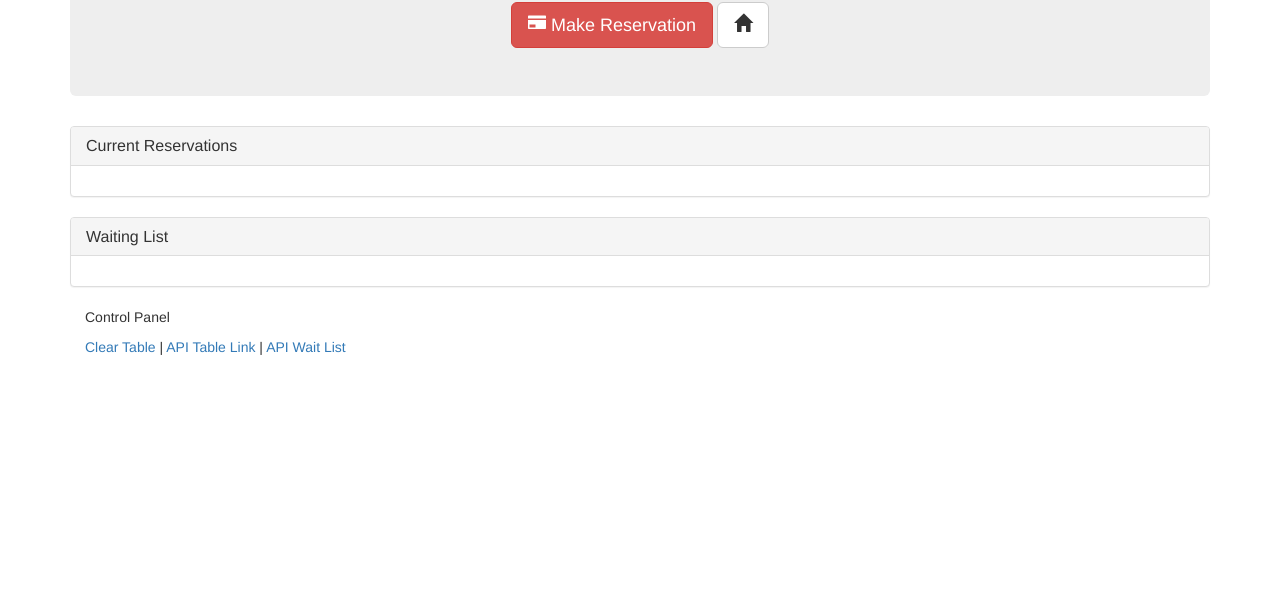
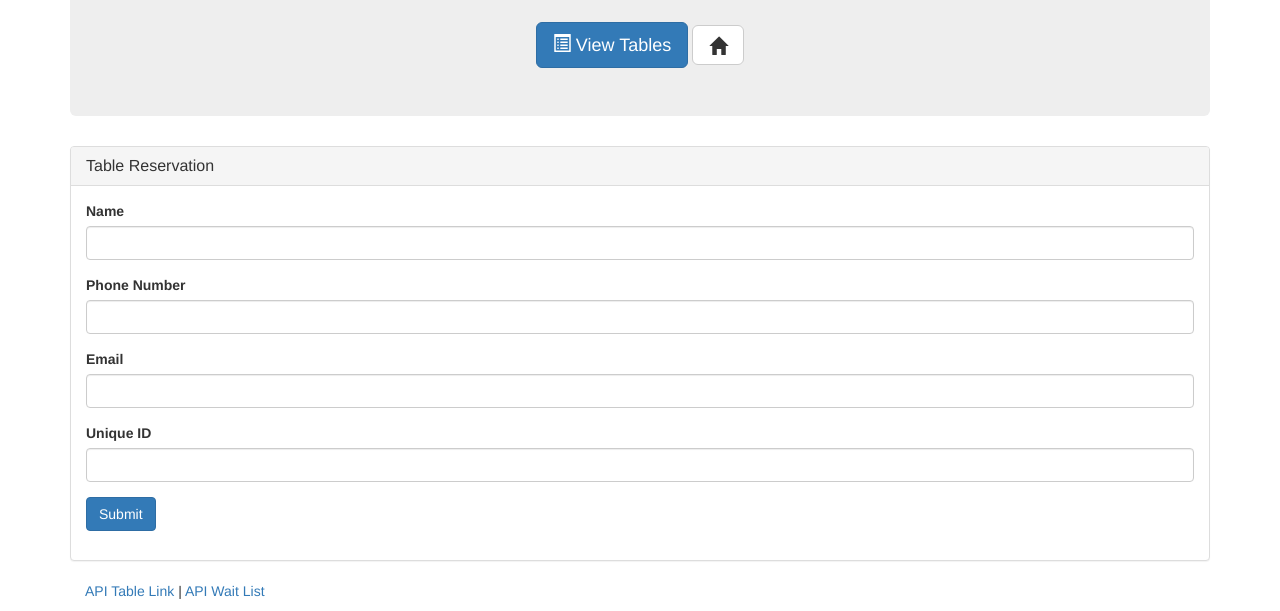
Before and after one commit to nomamanomama/hotrest, a website: page public/make.html in a window 1280 px wide. Shown: the part 245-856 px from the top of the page. Before the commit the page ends 800 px from the top, so only its background shows below. Drawn offline with nearby package versions, Linux system fonts and the light colour scheme; no server answers.

Commit message:
Updated HTML Files

```diff
--- a/app/data/main.js
+++ b/app/data/main.js
@@ -1,5 +1,5 @@
 // <!-- BELOW CODE IS CRITICAL. IT HANDLES HOW FORM DATA IS LOADED FROM OUR SERVER -->
-
+alert ("connected");
 
 	// In this code, jQuery is used to "download" the data from our server
 	// We then dynamically display this content in our table. This is very similar to the group projects you just completed.
--- a/public/home.html
+++ b/public/home.html
@@ -59,7 +59,7 @@
 	    </footer>
 
 	</div>
-    <script src="./assets/javascript/main.js"></script>
+    <script src="../app/data/main.js"></script>
 </body>
 
 
--- a/public/make.html
+++ b/public/make.html
@@ -1,14 +1,12 @@
-<!DOCTYPE html>
-<html lang="en">
+html lang="en">
 <head>
 	<meta charset="UTF-8">
-	<title>Tables Page</title>
+	<title>Reservation Page</title>
 
 	<!-- Latest compiled and minified CSS & JS -->
 	<link rel="stylesheet" href="https://maxcdn.bootstrapcdn.com/bootstrap/3.3.6/css/bootstrap.min.css" integrity="sha384-1q8mTJOASx8j1Au+a5WDVnPi2lkFfwwEAa8hDDdjZlpLegxhjVME1fgjWPGmkzs7" crossorigin="anonymous">
 	<script src="https://code.jquery.com/jquery.js"></script>
-    <script src="https://maxcdn.bootstrapcdn.com/bootstrap/3.3.6/js/bootstrap.min.js" integrity="sha384-0mSbJDEHialfmuBBQP6A4Qrprq5OVfW37PRR3j5ELqxss1yVqOtnepnHVP9aJ7xS" crossorigin="anonymous"></script>
-
+	<script src="https://maxcdn.bootstrapcdn.com/bootstrap/3.3.6/js/bootstrap.min.js" integrity="sha384-0mSbJDEHialfmuBBQP6A4Qrprq5OVfW37PRR3j5ELqxss1yVqOtnepnHVP9aJ7xS" crossorigin="anonymous"></script>
 
 </head>
 <body>
@@ -18,11 +16,11 @@
 		<div class="jumbotron">
 			<h1 class="text-center"><span class="glyphicon glyphicon-fire"></span> Hot Restaurant</h1>
 			<hr>
-			<h2 class="text-center">Current Reservations and Waiting List</h2>
+			<h2 class="text-center">Make your reservation</h2>
 			<br>
 
 			<div class="text-center">
-				<a href="/reserve"><button type="button" class="btn btn-lg btn-danger"><span class="glyphicon glyphicon-credit-card"></span> Make Reservation</button></a>
+				<a href="/tables"><button type="button" class="btn btn-lg btn-primary"><span class="glyphicon glyphicon-list-alt"></span> View Tables</button></a>
 				<a href="/"><button type="button" class="btn btn-lg btn-default"><span class="glyphicon glyphicon-home"></span></button></a>
 			</div>
 		</div>
@@ -30,38 +28,52 @@
 		<div class="row">
 			<div class="col-lg-12">
 
-				<!-- Current Tables in Use -->
+				<!-- Reservation Page -->
 				<div class="panel panel-default">
 					<div class="panel-heading">
-						<h4 class="panel-title">Current Reservations</h4>
+						<h4 class="panel-title">Table Reservation</h4>
 					</div>
-					<div class="panel-body" id="tableSection">
+					<div class="panel-body">
+
+						<form role="form">
+
+							<div class="form-group">
+								<label for="">Name</label>
+								<input type="text" class="form-control" id="reserve_name">
+							</div>
+
+							<div class="form-group">
+								<label for="">Phone Number</label>
+								<input type="text" class="form-control" id="reserve_phone">
+							</div>
+
+							<div class="form-group">
+								<label for="">Email</label>
+								<input type="text" class="form-control" id="reserve_email">
+							</div>
+
+							<div class="form-group">
+								<label for="">Unique ID</label>
+								<input type="text" class="form-control" id="reserve_uniqueID">
+							</div>
+
+							<button type="submit" class="btn btn-primary submit">Submit</button>
+						</form>
+
 					</div>
 				</div>
 
-				<!-- Waiting List Panel -->
-				<div class="panel panel-default">
-					<div class="panel-heading">
-						<h4 class="panel-title">Waiting List</h4>
-					</div>
-					<div class="panel-body" id="waitlistSection">
-					</div>
-				</div>
 			</div>
 		</div>
 
 
 	    <footer class="footer">
 	      <div class="container">
-	      	<p>Control Panel</p>
-	        <p><a href="#" id="clear">Clear Table</a> | <a href="/api/tables">API Table Link</a> | <a href="/api/waitlist">API Wait List</a></p>
+	        <p><a href="/api/tables">API Table Link</a> | <a href="/api/waitlist">API Wait List</a> </p>
 	      </div>
 	    </footer>
 
 	</div>
-    <script src="./assets/javascript/main.js"></script>
+    <script src="../app/data/main.js"></script>
 </body>
-
-
-
 </html>
--- a/routing/htmlroutes.js
+++ b/routing/htmlroutes.js
@@ -2,12 +2,12 @@ var path = require('path');
 
 module.exports = function (app) {
 
-    app.get('/make', function (req, res) {
+    app.get('/reserve', function (req, res) {
         //This will be display the survey page
         res.sendFile(path.join(__dirname + './../public/make.html'));
     })
 
-    app.get('/view', function (req, res) {
+    app.get('/tables', function (req, res) {
         //This will be display the survey page
         res.sendFile(path.join(__dirname + './../public/view.html'));
     })
```
Also changed, not shown: public/view.html (+2 -7 lines), server.js (+27 -0 lines).
